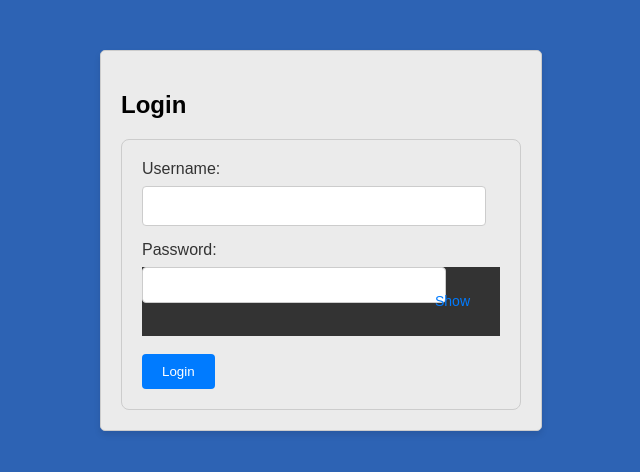
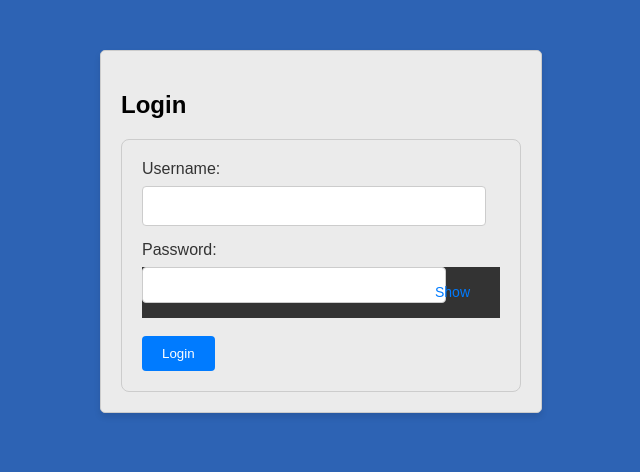
Before and after one commit to R1KT/quickstore, a Django app: page /login/ in a window 1280 px wide. Shown: the top 472 px of the page, without its empty margins (319-959 px from the left). Run offline with Django 5.2, Linux system fonts and the light colour scheme.

Commit message:
Initial Commit

```diff
--- a/quickstore/static/accounts/login.css
+++ b/quickstore/static/accounts/login.css
@@ -64,8 +64,7 @@ button:hover {
     position : relative;
     background-color: #333;
     display :flex;
-    flex-direction: column;
-    justify-content: center;
+    align-items: center;
 }
 input[type="password"] {
     padding: 8px;
```
